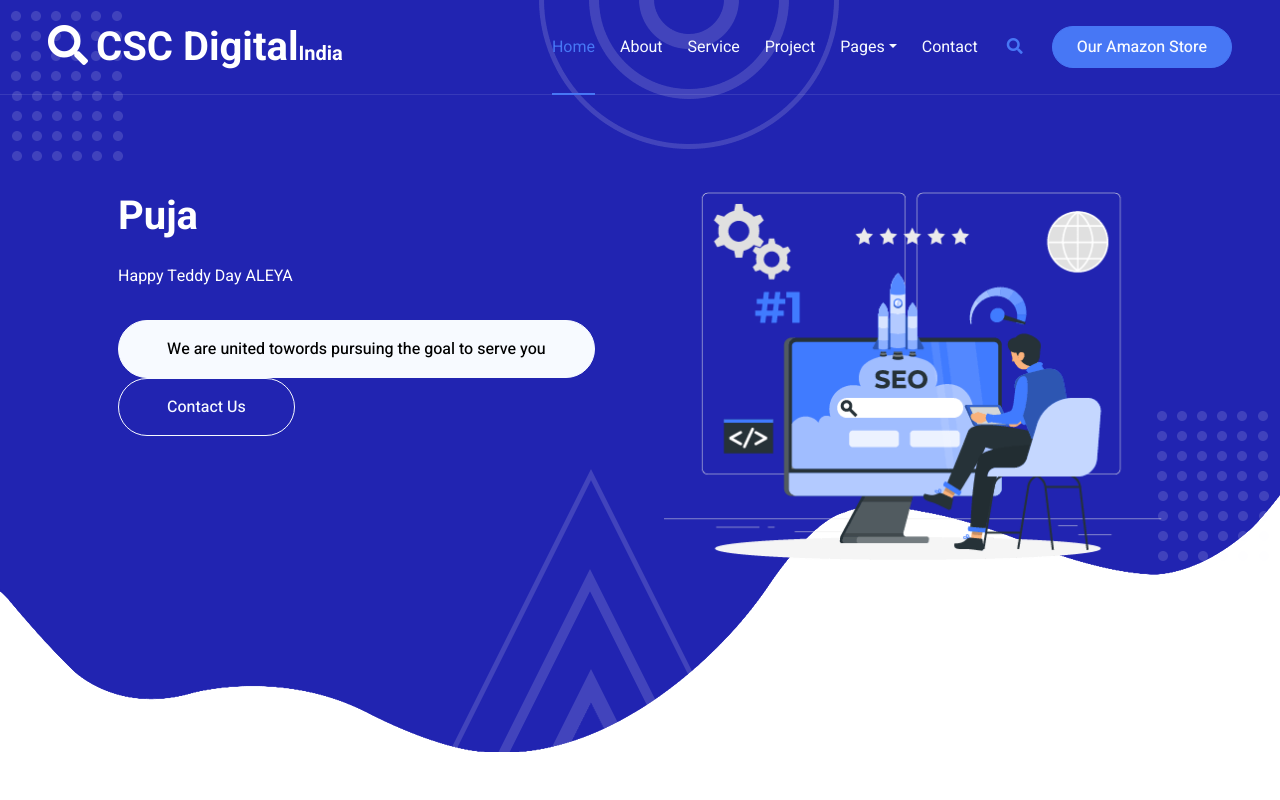
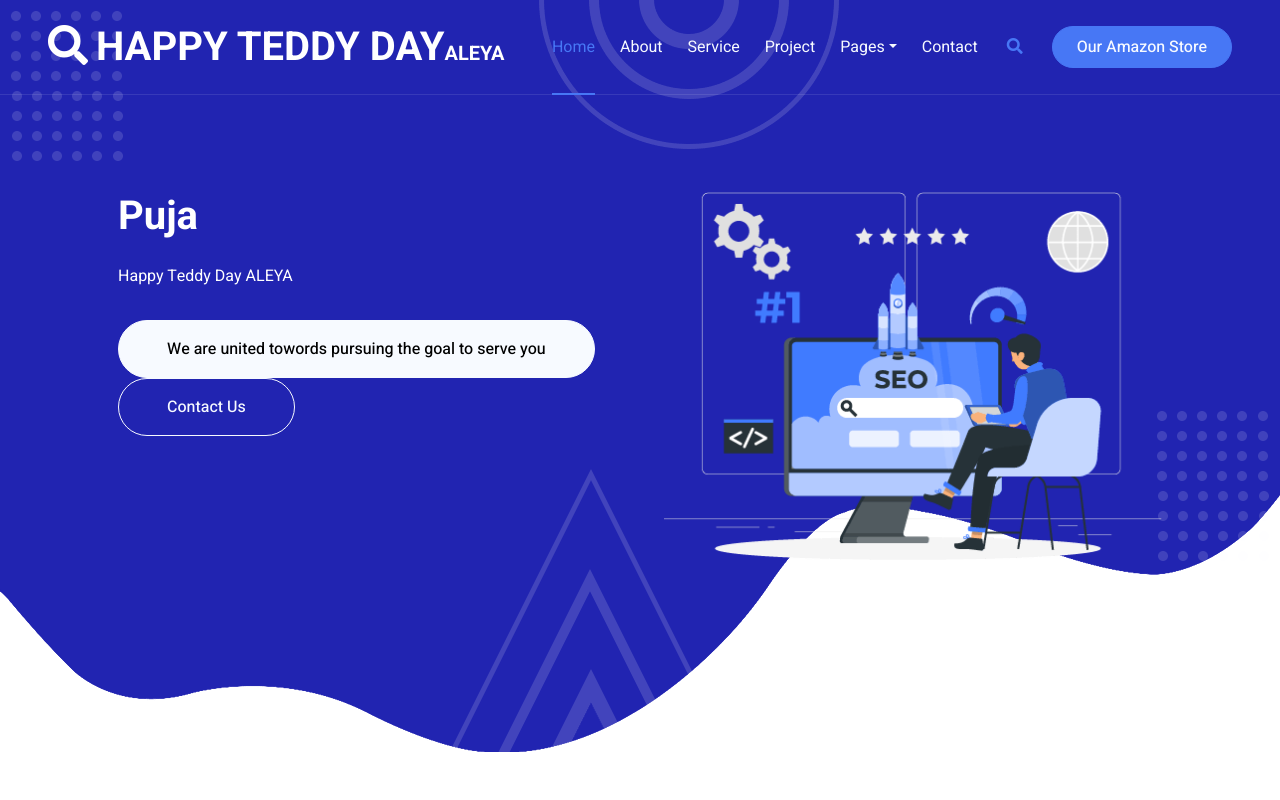
Before and after one commit to PRIYANKOMANNA/cscdigitalindia.in, a plain HTML site: page index.html in a window 1280 px wide. Shown: the top 800 px of the page. Drawn offline with nearby package versions, Linux system fonts and the light colour scheme.

```diff
--- a/index.html
+++ b/index.html
@@ -47,7 +47,7 @@
         <div class="container-xxl position-relative p-0">
             <nav class="navbar navbar-expand-lg navbar-light px-4 px-lg-5 py-3 py-lg-0">
                 <a href="" class="navbar-brand p-0">
-                    <h1 class="m-0"><i class="fa fa-search me-2"></i>CSC Digital<span class="fs-5">India</span></h1>
+                    <h1 class="m-0"><i class="fa fa-search me-2"></i>HAPPY TEDDY DAY<span class="fs-5">ALEYA</span></h1>
                     <!-- <img src="img/logo.png" alt="Logo"> -->
                 </a>
                 <button class="navbar-toggler" type="button" data-bs-toggle="collapse" data-bs-target="#navbarCollapse">
```
